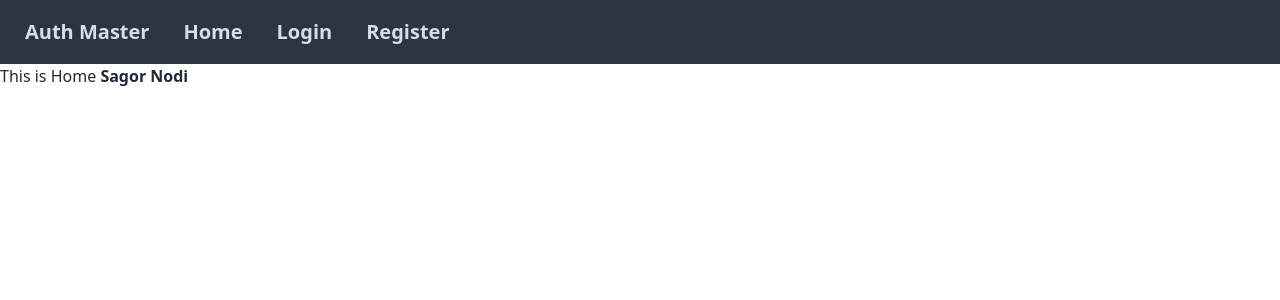
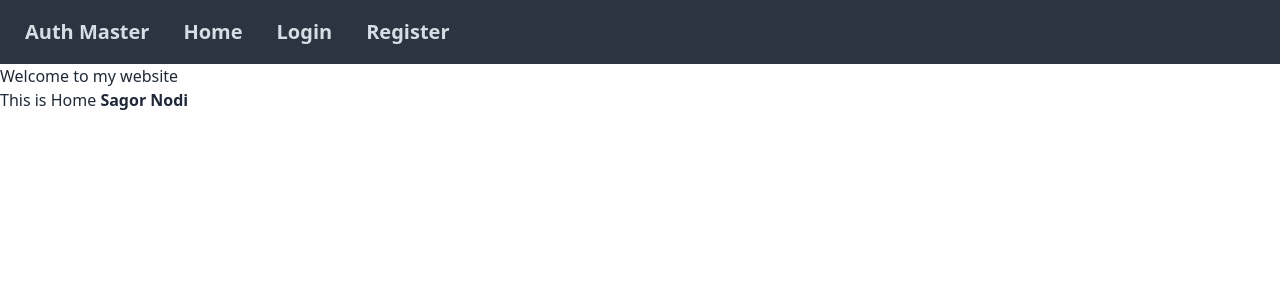
Before and after one commit to mrfhmd7/auth-firebase-context-tailwind, a React (Vite) app: page / in a window 1280 px wide. Shown: the top 300 px of the page. Built offline with nearby package versions, Linux system fonts and the light colour scheme.

Commit message:
update in home

```diff
--- a/src/components/Home.jsx
+++ b/src/components/Home.jsx
@@ -7,7 +7,8 @@ const Home = () => {
 
      return (
           <div>
-               <h2>This is Home {user && <b>{user.displayName}</b> }</h2>
+               <h2>Welcome to my website</h2>
+               <h2>This is Home {user && <b>{user.displayName}</b>}</h2>
           </div>
      );
 };
```
